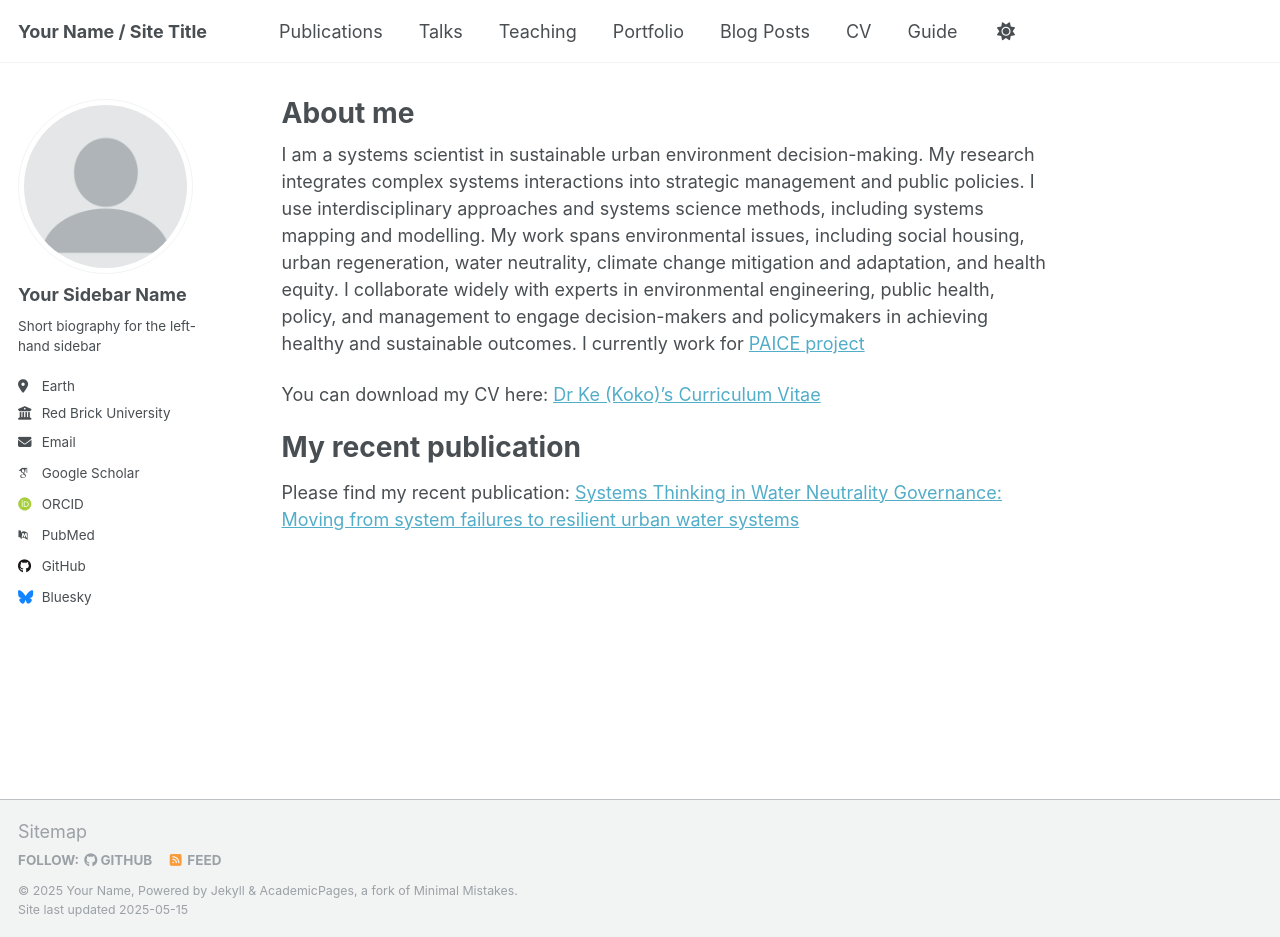
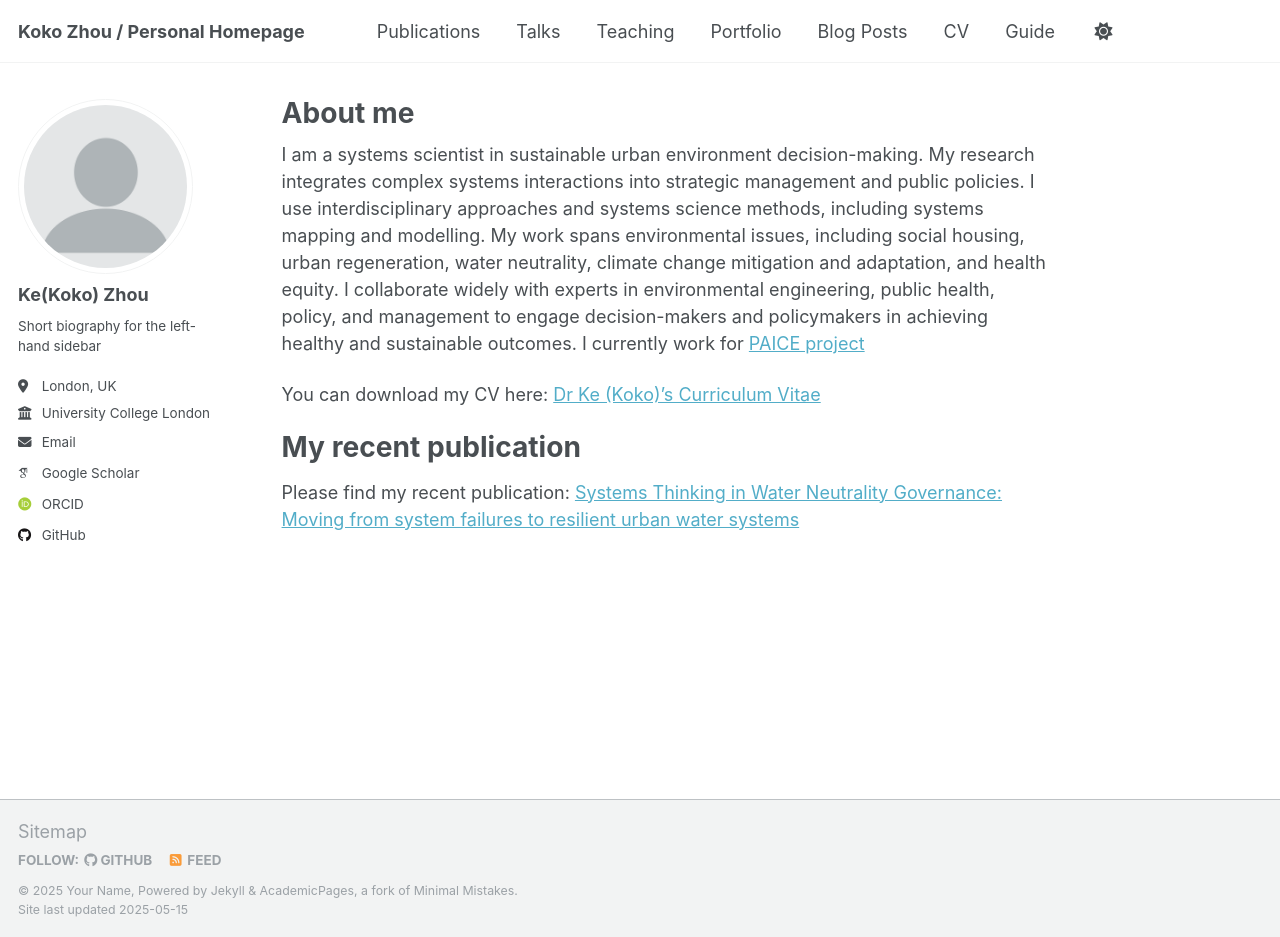
Before and after one commit to kokozhou/kokozhou.github.io, a Jekyll site: the page built from _pages/about.md, in a window 1280 px wide and 937 px high. Built offline with Jekyll 4.4.1, drawn with Linux system fonts in a browser that asks for light colours; some web fonts are replaced.

Commit message:
Update _config.yml
update homepage

```diff
--- a/_config.yml
+++ b/_config.yml
@@ -9,13 +9,13 @@
 # Basic Site Settings
 locale                   : "en-US"
 site_theme               : "default"
-title                    : "Your Name / Site Title"
+title                    : "Koko Zhou / Personal Homepage"
 title_separator          : "-"
 name                     : &name "Your Name"
 description              : &description "personal description"
-url                      : https://academicpages.github.io # the base hostname & protocol for your site e.g. "https://[your GitHub username].github.io" or if you already have some other page hosted on Github then use "https://[your GitHub username].github.io/[Your Repo Name]"
+url                      : https://kokozhou.github.io # the base hostname & protocol for your site e.g. "https://[your GitHub username].github.io" or if you already have some other page hosted on Github then use "https://[your GitHub username].github.io/[Your Repo Name]"
 baseurl                  : "" # the subpath of your site, e.g. "/blog"
-repository               : "academicpages/academicpages.github.io"
+repository               : "kokozhou/kokozhou.github.io"
 
 # Site Author - The following control what appear as part of the author content on the side bar.
 #               If a field is blank the icon and link will not appear, otherwise it will be shown.
@@ -23,22 +23,19 @@ repository               : "academicpages/academicpages.github.io"
 author:
   # Biographic information
   avatar           : "profile.png"
-  name             : "Your Sidebar Name"
+  name             : "Ke(Koko) Zhou"
   pronouns         : # example: "she/her"
   bio              : "Short biography for the left-hand sidebar"
-  location         : "Earth"
-  employer         : "Red Brick University"
+  location         : "London, UK"
+  employer         : "University College London"
   uri              : # URL
-  email            : "none@example.org"
+  email            : "ke.zhou@ucl.ac.uk"
 
   # Academic websites
-  academia         : # URL
-  arxiv            : # URL - Update with the correct link to your profile
-  googlescholar    : "https://scholar.google.com/citations?user=PS_CX0AAAAAJ"
+  googlescholar    : "https://scholar.google.com/citations?user=bXTSyOcAAAAJ&hl=en"
   impactstory      : # URL
-  orcid            : "http://orcid.org/yourorcidurl"
+  orcid            : "https://orcid.org/0000-0002-8270-3417"
   semantic         : # URL
-  pubmed           : "https://www.ncbi.nlm.nih.gov/pubmed/?term=john+snow"
   researchgate     : # URL
   scopus           : # URL
 
@@ -46,12 +43,12 @@ author:
   bitbucket        : # Username - Update with your username on the site
   codepen          : # Username
   dribbble         : # Username
-  github           : "academicpages"
+  github           : "kokozhou"
   kaggle           : # Username
   stackoverflow    : # User number or user number and name (i.e., use "1" or "1/jeff-atwood")
 
   # Social media
-  bluesky          : "bsky.app" # Replace this with you Bluesky username
+  bluesky          : #"bsky.app" # Replace this with you Bluesky username
   facebook         : # Username
   flickr           : # Username
   foursquare       : # Username
```
